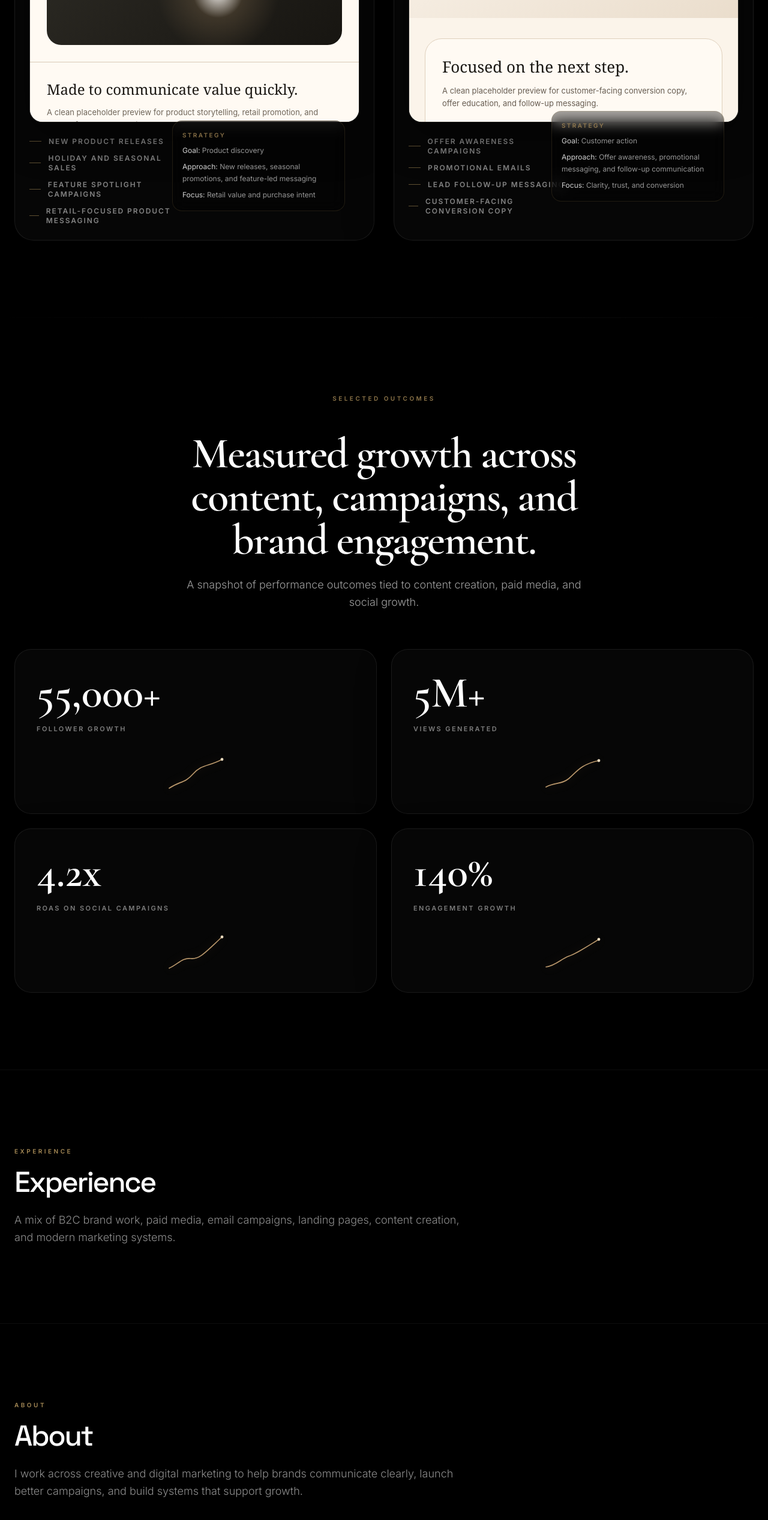
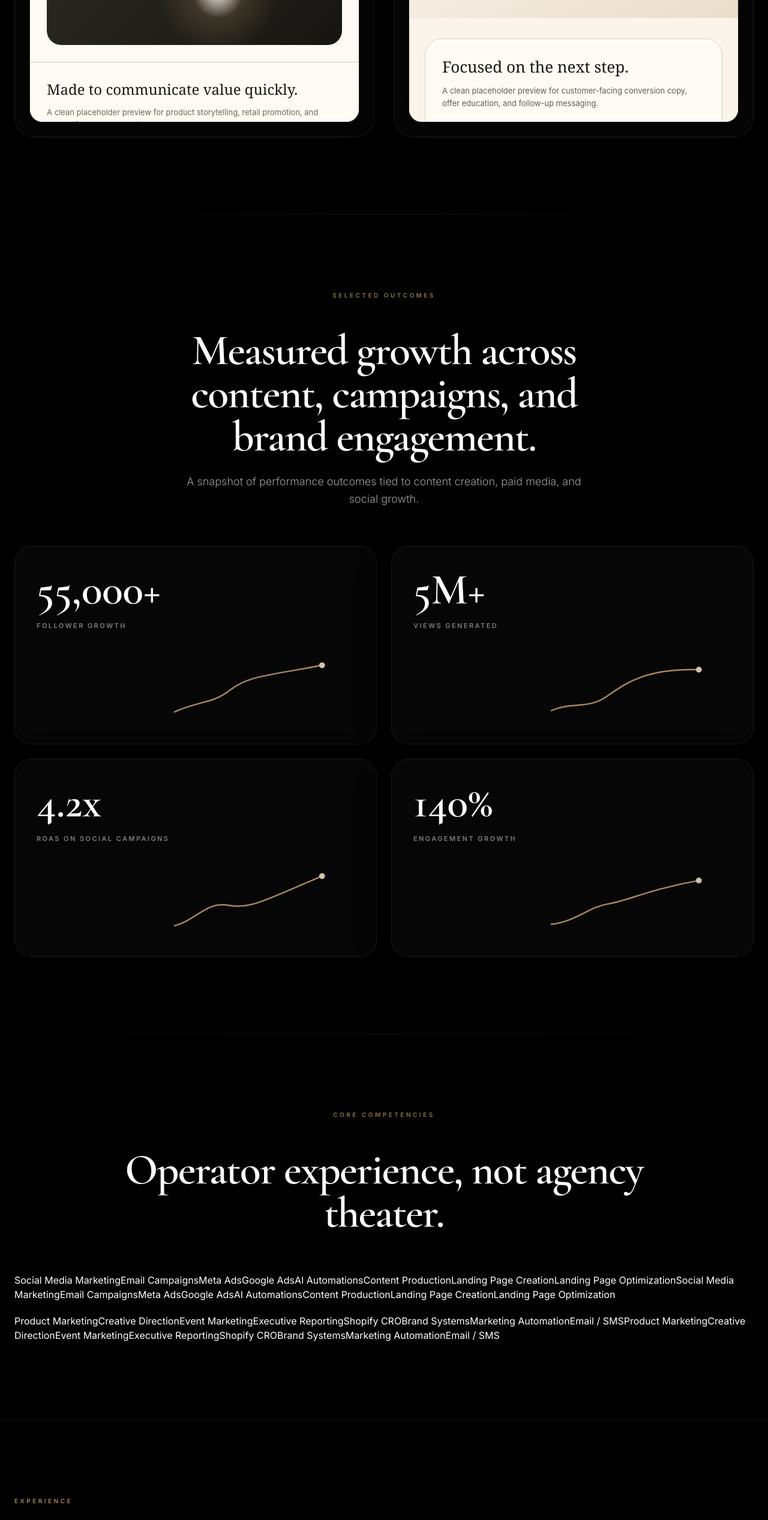
Before and after one commit to markkkka/Portfolio-Website, a React (Vite) app: page / in a window 1280 px wide. Shown: the part 3037-5571 px from the top of the page at 60% size. Built offline with nearby package versions, Linux system fonts and the light colour scheme.

Commit message:
Refine email outcomes and competencies sections

```diff
--- a/src/App.tsx
+++ b/src/App.tsx
@@ -53,12 +53,6 @@ type EmailCampaign = {
   description: string;
   previewSrc: string;
   previewTitle: string;
-  campaignTypes: string[];
-  strategy: {
-    goal: string;
-    approach: string;
-    focus: string;
-  };
 };
 
 type OutcomeCard = {
@@ -66,6 +60,10 @@ type OutcomeCard = {
   metric: string;
   label: string;
   graphPath: string;
+  dot: {
+    cx: number;
+    cy: number;
+  };
 };
 
 const SELECTED_CONTENT_CATEGORIES: SelectedContentCategory[] = [
@@ -165,18 +163,7 @@ const EMAIL_CAMPAIGNS: EmailCampaign[] = [
     campaignType: "Product storytelling and retail promotion",
     description: "Product-focused email campaigns for new releases, holiday promotions, seasonal sales, and feature-driven product storytelling.",
     previewSrc: "/emails/michaelpro.html",
-    previewTitle: "MichaelPro product email campaign preview",
-    campaignTypes: [
-      "New product releases",
-      "Holiday and seasonal sales",
-      "Feature spotlight campaigns",
-      "Retail-focused product messaging"
-    ],
-    strategy: {
-      goal: "Product discovery",
-      approach: "New releases, seasonal promotions, and feature-led messaging",
-      focus: "Retail value and purchase intent"
-    }
+    previewTitle: "MichaelPro product email campaign preview"
   },
   {
     id: "grantties",
@@ -184,18 +171,7 @@ const EMAIL_CAMPAIGNS: EmailCampaign[] = [
     campaignType: "Offer awareness and customer conversion",
     description: "Conversion-focused email campaigns built around offer awareness, promotional messaging, and customer follow-up.",
     previewSrc: "/emails/grantties.html",
-    previewTitle: "GrantTies offer awareness email campaign preview",
-    campaignTypes: [
-      "Offer awareness campaigns",
-      "Promotional emails",
-      "Lead follow-up messaging",
-      "Customer-facing conversion copy"
-    ],
-    strategy: {
-      goal: "Customer action",
-      approach: "Offer awareness, promotional messaging, and follow-up communication",
-      focus: "Clarity, trust, and conversion"
-    }
+    previewTitle: "GrantTies offer awareness email campaign preview"
   }
 ];
 
@@ -204,27 +180,54 @@ const SELECTED_OUTCOMES: OutcomeCard[] = [
     id: "followers",
     metric: "55,000+",
     label: "Follower Growth",
-    graphPath: "M4 58 C 22 46, 30 50, 44 34 S 70 22, 92 10"
+    graphPath: "M8 78 C 42 62, 58 68, 84 48 S 138 28, 210 14",
+    dot: { cx: 210, cy: 14 }
   },
   {
     id: "views",
     metric: "5M+",
     label: "Views Generated",
-    graphPath: "M4 56 C 18 48, 30 52, 42 42 S 62 18, 92 12"
+    graphPath: "M8 76 C 36 64, 58 74, 82 58 S 132 18, 210 20",
+    dot: { cx: 210, cy: 20 }
   },
   {
     id: "roas",
     metric: "4.2x",
     label: "ROAS on Social Campaigns",
-    graphPath: "M4 60 C 18 54, 26 42, 40 44 S 64 34, 92 8"
+    graphPath: "M8 80 C 38 72, 52 46, 82 52 S 138 42, 210 12",
+    dot: { cx: 210, cy: 12 }
   },
   {
     id: "engagement",
     metric: "140%",
     label: "Engagement Growth",
-    graphPath: "M4 58 C 20 56, 30 44, 42 40 S 66 28, 92 12"
+    graphPath: "M8 78 C 42 74, 60 54, 86 50 S 142 30, 210 18",
+    dot: { cx: 210, cy: 18 }
   }
 ];
+
+const CORE_COMPETENCY_ROWS = {
+  top: [
+    "Social Media Marketing",
+    "Email Campaigns",
+    "Meta Ads",
+    "Google Ads",
+    "AI Automations",
+    "Content Production",
+    "Landing Page Creation",
+    "Landing Page Optimization"
+  ],
+  bottom: [
+    "Product Marketing",
+    "Creative Direction",
+    "Event Marketing",
+    "Executive Reporting",
+    "Shopify CRO",
+    "Brand Systems",
+    "Marketing Automation",
+    "Email / SMS"
+  ]
+};
 
 interface SectionRevealProps {
   children: React.ReactNode;
@@ -660,33 +663,6 @@ const EmailCampaigns = () => (
                 />
               </motion.div>
 
-              <motion.div
-                initial={{ opacity: 0, y: 12 }}
-                whileInView={{ opacity: 1, y: 0 }}
-                viewport={{ once: true, amount: 0.2 }}
-                transition={{ delay: 0.3 + index * 0.1, duration: 0.55, ease: "easeOut" }}
-                className="mt-6 grid gap-4 sm:grid-cols-2"
-              >
-                <ul className="grid gap-3">
-                  {campaign.campaignTypes.map((item) => (
-                    <li key={item} className="flex items-center gap-3 text-xs font-semibold uppercase tracking-[0.16em] text-white/50">
-                      <span className="h-px w-5 bg-brand-earth/55" />
-                      {item}
-                    </li>
-                  ))}
-                </ul>
-
-                <div className="strategy-drawer rounded-2xl border border-brand-earth/18 bg-black/32 p-4 backdrop-blur-md md:absolute md:bottom-6 md:right-6 md:max-w-[18rem] md:translate-y-4 md:opacity-0 md:transition-all md:duration-500 md:group-hover:translate-y-0 md:group-hover:opacity-100">
-                  <p className="mb-2 text-[10px] font-bold uppercase tracking-[0.24em] text-brand-earth/80">
-                    Strategy
-                  </p>
-                  <div className="grid gap-2 text-xs leading-relaxed text-white/58">
-                    <p><span className="text-white/82">Goal:</span> {campaign.strategy.goal}</p>
-                    <p><span className="text-white/82">Approach:</span> {campaign.strategy.approach}</p>
-                    <p><span className="text-white/82">Focus:</span> {campaign.strategy.focus}</p>
-                  </div>
-                </div>
-              </motion.div>
             </div>
           </motion.article>
         ))}
@@ -695,21 +671,35 @@ const EmailCampaigns = () => (
   </section>
 );
 
-const MiniOutcomeGraph = ({ path, index }: { path: string; index: number }) => (
+const MiniOutcomeGraph = ({ path, dot, index }: { path: string; dot: OutcomeCard["dot"]; index: number }) => (
   <svg
-    className="mt-8 h-16 w-full overflow-visible"
-    viewBox="0 0 96 64"
+    className="h-24 w-full overflow-visible md:h-28"
+    viewBox="0 0 220 92"
     fill="none"
     role="img"
     aria-label="Minimal upward trend line"
   >
-    <path
+    <motion.path
       d={path}
-      className="outcome-graph-path"
-      style={{ animationDelay: `${index * 120}ms` }}
-      pathLength="1"
+      initial={{ pathLength: 0, opacity: 0.25 }}
+      whileInView={{ pathLength: 1, opacity: 1 }}
+      viewport={{ once: true, amount: 0.6 }}
+      transition={{ delay: 0.12 + index * 0.08, duration: 1.15, ease: [0.16, 1, 0.3, 1] }}
+      className="outcome-graph-line stroke-[#B9976B]"
+      strokeWidth="2"
+      strokeLinecap="round"
+      strokeLinejoin="round"
     />
-    <circle cx="92" cy={index === 2 ? "8" : index === 0 ? "10" : "12"} r="2.4" className="fill-[#E8D8BC]" />
+    <motion.circle
+      cx={dot.cx}
+      cy={dot.cy}
+      r="4"
+      initial={{ opacity: 0, scale: 0.35 }}
+      whileInView={{ opacity: 1, scale: 1 }}
+      viewport={{ once: true, amount: 0.6 }}
+      transition={{ delay: 0.82 + index * 0.08, duration: 0.4, ease: "easeOut" }}
+      className="outcome-graph-dot fill-[#E8D8BC]"
+    />
   </svg>
 );
 
@@ -739,17 +729,69 @@ const SelectedOutcomes = () => (
             whileInView={{ opacity: 1, y: 0 }}
             viewport={{ once: true, amount: 0.25 }}
             transition={{ delay: index * 0.08, duration: 0.65, ease: [0.16, 1, 0.3, 1] }}
-            className="outcome-card rounded-[1.75rem] border border-white/8 bg-white/[0.025] p-7 transition-all duration-500 hover:-translate-y-1 hover:border-brand-earth/24 md:p-9"
+            className="outcome-card flex min-h-[260px] flex-col justify-between rounded-[1.75rem] border border-white/8 bg-white/[0.025] p-7 transition-all duration-500 hover:-translate-y-1 hover:border-brand-earth/24 md:min-h-[300px] md:p-9"
           >
+            <div>
               <p className="font-editorial text-6xl font-semibold leading-none text-white md:text-7xl">
                 {outcome.metric}
               </p>
               <p className="mt-4 text-[11px] font-bold uppercase tracking-[0.22em] text-white/48">
                 {outcome.label}
               </p>
-            <MiniOutcomeGraph path={outcome.graphPath} index={index} />
+            </div>
+            <div className="mt-10 w-full overflow-visible opacity-90 md:ml-auto md:max-w-[22rem]">
+              <MiniOutcomeGraph path={outcome.graphPath} dot={outcome.dot} index={index} />
+            </div>
           </motion.article>
         ))}
+      </div>
+    </div>
+  </section>
+);
+
+const CompetencyMarqueeRow = ({ items, direction = "left" }: { items: string[]; direction?: "left" | "right" }) => {
+  const repeatedItems = [...items, ...items];
+
+  return (
+    <div className="competency-marquee">
+      <div
+        className={`competency-marquee-track ${direction === "right" ? "competency-marquee-track-reverse" : ""}`}
+        aria-hidden="true"
+      >
+        {repeatedItems.map((item, index) => (
+          <span key={`${item}-${index}`} className="competency-card">
+            {item}
+          </span>
+        ))}
+      </div>
+    </div>
+  );
+};
+
+const CoreCompetenciesMarquee = () => (
+  <section className="relative overflow-hidden bg-brand-black px-6 py-24 md:py-32">
+    <div className="absolute inset-x-0 top-0 h-px bg-gradient-to-r from-transparent via-white/8 to-transparent" />
+    <div className="relative z-10 mx-auto max-w-7xl">
+      <SectionReveal>
+        <div className="mx-auto mb-14 max-w-4xl text-center md:mb-16">
+          <p className="mb-10 text-center text-[10px] font-bold uppercase tracking-[0.35em] text-brand-earth/85 md:mb-12">
+            CORE COMPETENCIES
+          </p>
+          <h2 className="font-editorial text-5xl font-semibold leading-none text-white md:text-7xl">
+            Operator experience, not agency theater.
+          </h2>
+        </div>
+      </SectionReveal>
+
+      <ul className="sr-only">
+        {[...CORE_COMPETENCY_ROWS.top, ...CORE_COMPETENCY_ROWS.bottom].map((item) => (
+          <li key={item}>{item}</li>
+        ))}
+      </ul>
+
+      <div className="grid gap-4 md:gap-5">
+        <CompetencyMarqueeRow items={CORE_COMPETENCY_ROWS.top} />
+        <CompetencyMarqueeRow items={CORE_COMPETENCY_ROWS.bottom} direction="right" />
       </div>
     </div>
   </section>
@@ -866,6 +908,7 @@ export default function App() {
         <SelectedContent />
         <EmailCampaigns />
         <SelectedOutcomes />
+        <CoreCompetenciesMarquee />
         <PlaceholderSection
           id="experience"
           title="Experience"
```
Lines whose indentation alone changed are shown as unchanged.
